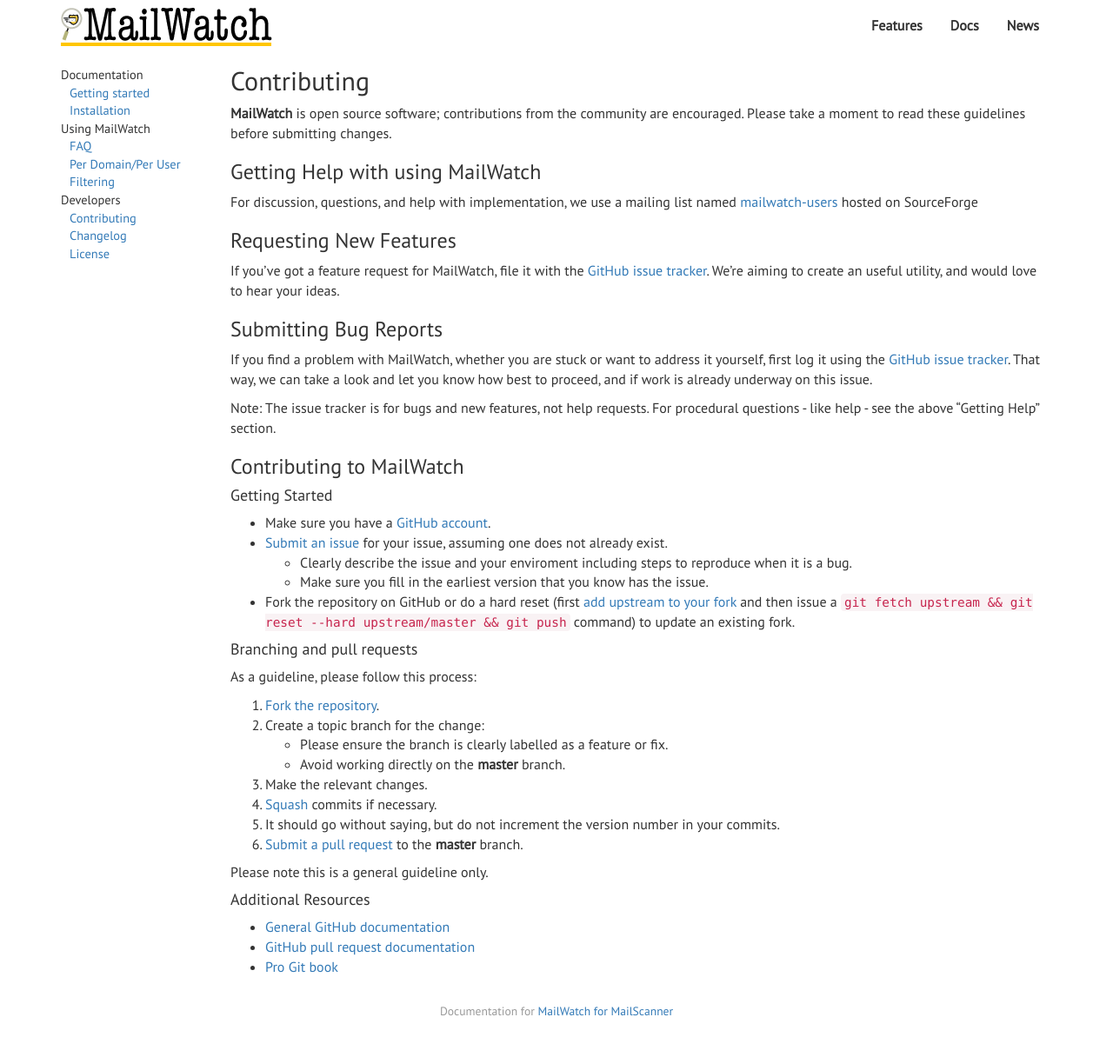
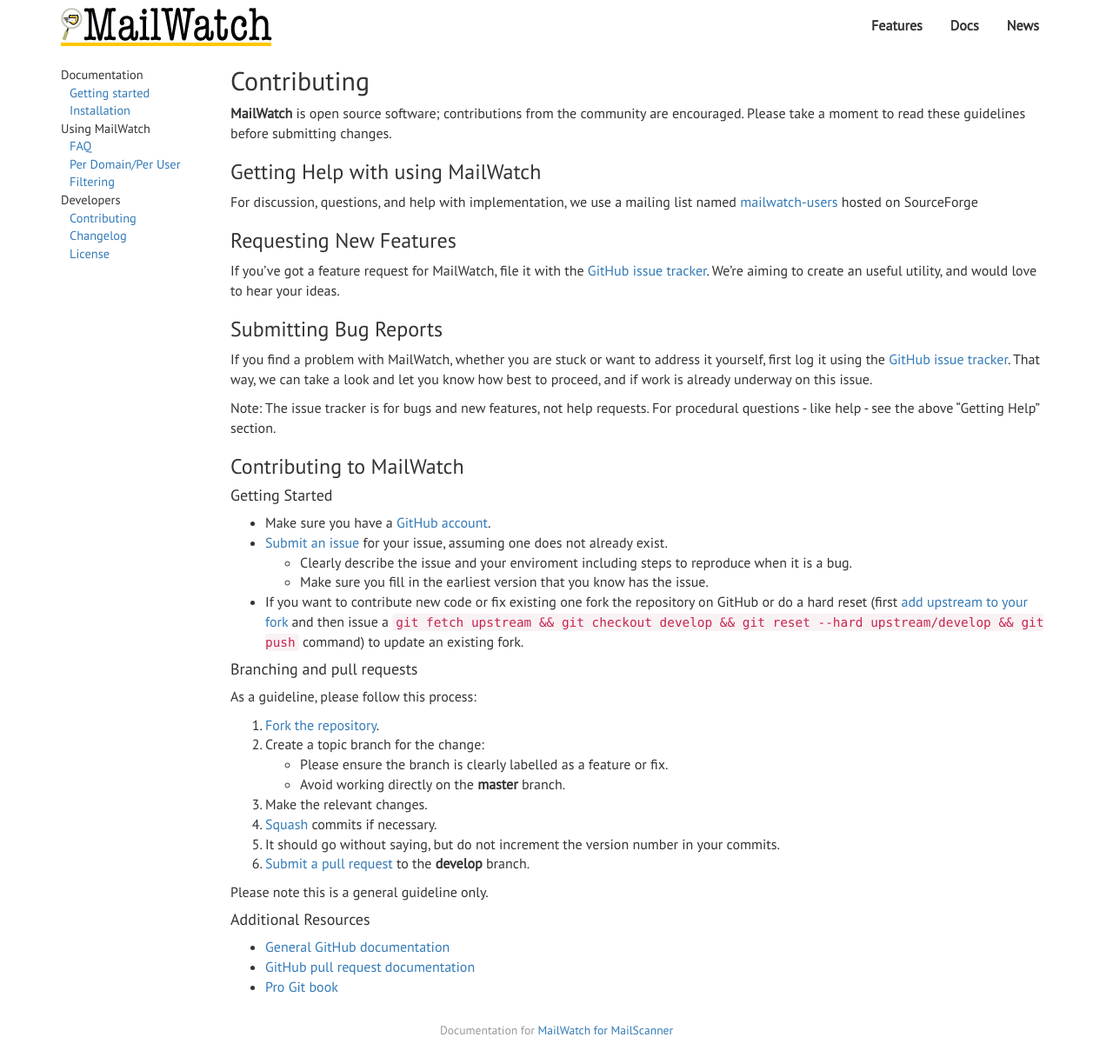
Before and after one commit to mailwatch/mailwatch-docs, a Jekyll site: the page built from _posts/2014-07-30-contributing.md, in a window 1280 px wide. Shown: the whole page at 87% size. Built offline with Jekyll 4.4.1, drawn with Linux system fonts in a browser that asks for light colours; nearby versions of some CDN libraries; before the commit the page ends 1193 px from its top, so only the background shows below that.

Commit message:
Hint on using develop branch

```diff
--- a/_posts/2014-07-30-contributing.md
+++ b/_posts/2014-07-30-contributing.md
@@ -32,7 +32,7 @@ Note: The issue tracker is for bugs and new features, not help requests. For pro
 * [Submit an issue](https://github.com/mailwatch/1.2.0/issues) for your issue, assuming one does not already exist.
    * Clearly describe the issue and your enviroment including steps to reproduce when it is a bug.
    * Make sure you fill in the earliest version that you know has the issue.
-* Fork the repository on GitHub or do a hard reset (first [add upstream to your fork](https://help.github.com/articles/configuring-a-remote-for-a-fork/) and then issue a `git fetch upstream && git reset --hard upstream/master && git push` command) to update an existing fork.
+* If you want to contribute new code or fix existing one fork the repository on GitHub or do a hard reset (first [add upstream to your fork](https://help.github.com/articles/configuring-a-remote-for-a-fork/) and then issue a `git fetch upstream && git checkout develop && git reset --hard upstream/develop && git push` command) to update an existing fork.
 
 #### Branching and pull requests
 As a guideline, please follow this process:
@@ -44,7 +44,7 @@ As a guideline, please follow this process:
  3. Make the relevant changes.
  4. [Squash](http://git-scm.com/book/en/Git-Tools-Rewriting-History#Changing-Multiple-Commit-Messages) commits if necessary.
  5. It should go without saying, but do not increment the version number in your commits.
- 6. [Submit a pull request](https://help.github.com/articles/using-pull-requests) to the **master** branch.
+ 6. [Submit a pull request](https://help.github.com/articles/using-pull-requests) to the **develop** branch.
 
 Please note this is a general guideline only.
 
```
